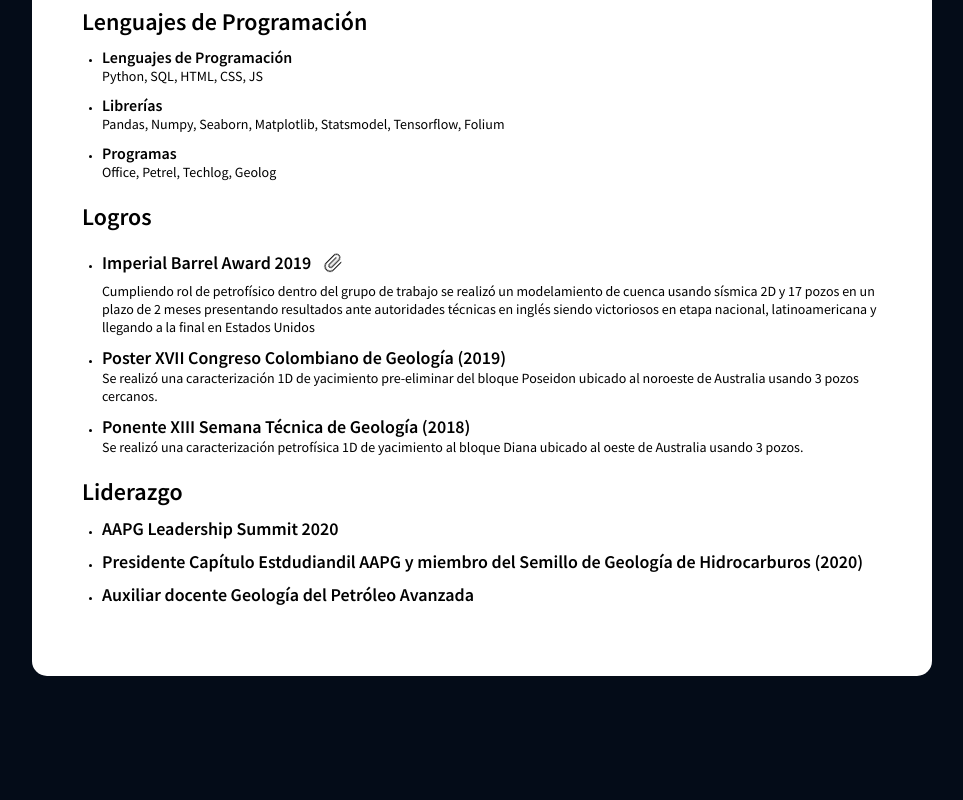
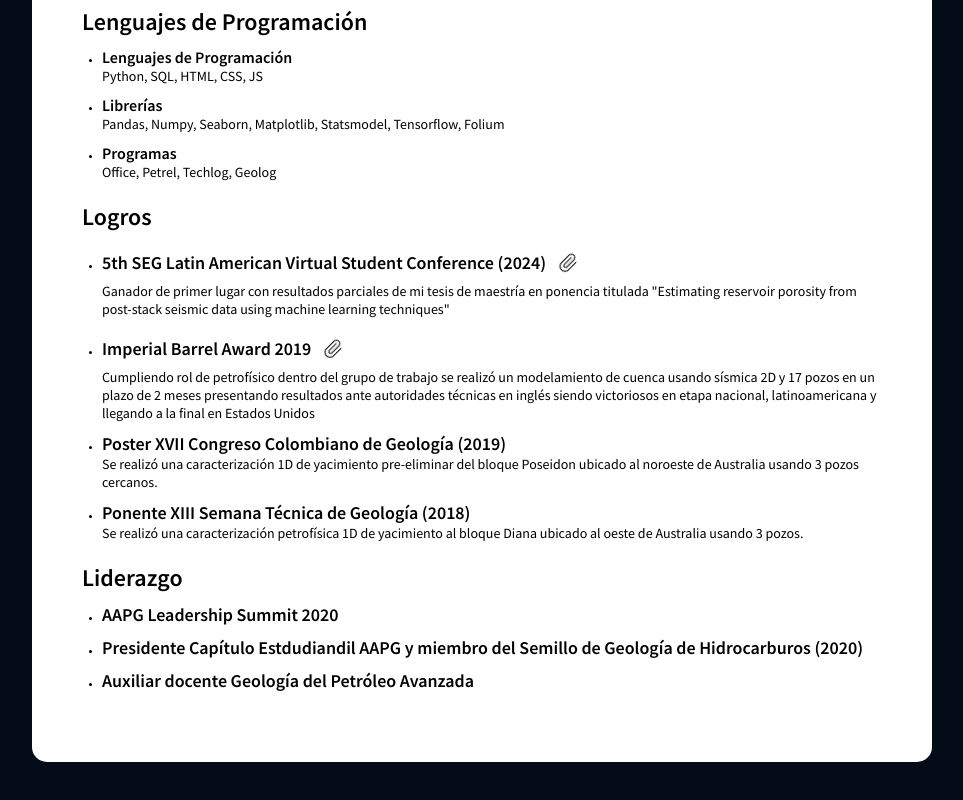
Before and after one commit to GeoPyCanicro/portafolio, a plain HTML site: page cv.html in a window 1280 px wide. Shown: the part 1118-1918 px from the top of the page, without its empty margins (158-1121 px from the left). Before the commit the page ends 1844 px from the top, so only its background shows below. Drawn offline with Linux system fonts and the light colour scheme.

Commit message:
Actualizacion de logros a 2025

```diff
--- a/cv.html
+++ b/cv.html
@@ -108,6 +108,10 @@
             <h1>Logros</h1>
             <ul>
                 <li>
+                    <h2>5th SEG Latin American Virtual Student Conference (2024)<a href="https://www.linkedin.com/posts/la-student-conference_seglatinamerica-studentconference-geophysics-activity-7275974667796971520-QOKc?utm_source=share&utm_medium=member_desktop" target="_blank" class="attach-logo"><img src="./images/attach-logo.png"></a></h2>
+                    <p>Ganador de primer lugar con resultados parciales de mi tesis de maestría en ponencia titulada "Estimating reservoir porosity from post-stack seismic data using machine learning techniques" </p>
+                </li>
+                <li>
                     <h2>Imperial Barrel Award 2019 <a href="https://iba.aapg.org/competition/past/2019/latinamericacaribbean" target="_blank" class="attach-logo"><img src="./images/attach-logo.png"></a></h2>
                     <p>Cumpliendo rol de petrofísico dentro del grupo de trabajo se realizó un modelamiento de cuenca usando sísmica 2D y 17 pozos en un plazo de 2 meses presentando resultados ante autoridades técnicas en inglés siendo victoriosos en etapa nacional, latinoamericana y llegando a la final en Estados Unidos</p>
                 </li>
```
